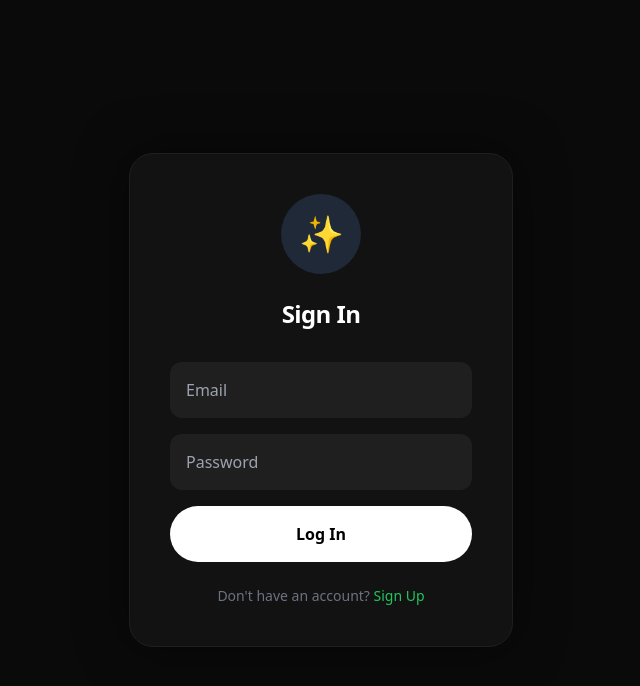
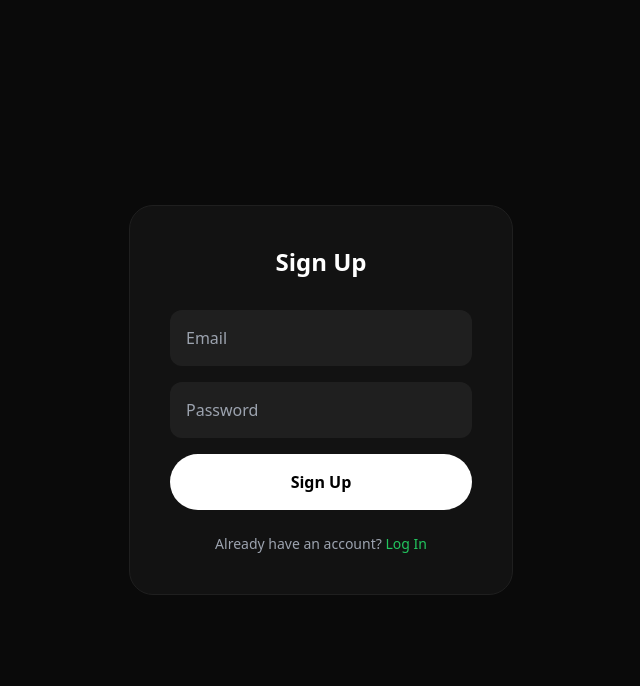
Before and after one commit to thivashthivash19-tech/Spotify, a plain HTML site: page index.html in a window 1280 px wide. Both pictures are taken after a click on the element "Sign Up". Shown: the whole page, without its empty margins (319-959 px from the left). Drawn offline with nearby package versions, Linux system fonts and the light colour scheme.

Commit message:
Update index.html

```diff
--- a/index.html
+++ b/index.html
@@ -2,42 +2,29 @@
 <html lang="en">
 <head>
     <meta charset="UTF-8">
-    <title>Login | John Music</title>
+    <title>Login / Sign Up | John Music</title>
     <script src="https://cdn.tailwindcss.com"></script>
-    <style>
-        @keyframes fadeIn { from { opacity: 0; transform: translateY(20px); } to { opacity: 1; transform: translateY(0); } }
-        .animate-entry { animation: fadeIn 0.8s ease-out forwards; }
-    </style>
 </head>
 <body class="bg-[#0A0A0A] text-white flex items-center justify-center h-screen">
 
-    <!-- Login Container -->
-    <div class="bg-[#121212] p-10 rounded-3xl shadow-[0_0_50px_rgba(0,0,0,0.5)] w-full max-w-sm border border-[#1f1f1f] animate-entry">
+    <div class="bg-[#121212] p-10 rounded-3xl w-full max-w-sm border border-[#1f1f1f]">
+        <h1 id="title" class="text-2xl font-bold text-center mb-8">Sign In</h1>
 
-        <!-- Placeholder for your Image -->
-        <div class="w-20 h-20 bg-gray-800 rounded-full mx-auto mb-6 flex items-center justify-center text-4xl">
-            ✨
+        <div class="space-y-4">
+            <input type="email" id="email" placeholder="Email" class="w-full p-4 bg-[#1f1f1f] rounded-xl focus:outline-none focus:ring-2 focus:ring-green-500">
+            <input type="password" id="password" placeholder="Password" class="w-full p-4 bg-[#1f1f1f] rounded-xl focus:outline-none focus:ring-2 focus:ring-green-500">
+            <button id="auth-btn" class="w-full bg-white text-black font-bold py-4 rounded-full">Sign In</button>
         </div>
 
-        <h1 class="text-2xl font-semibold text-center mb-8 tracking-tight">Sign In</h1>
-
-        <div class="space-y-4">
-            <input type="email" id="email" placeholder="Email" class="w-full p-4 bg-[#1f1f1f] rounded-xl focus:outline-none focus:ring-2 focus:ring-green-500 transition-all">
-            <input type="password" id="password" placeholder="Password" class="w-full p-4 bg-[#1f1f1f] rounded-xl focus:outline-none focus:ring-2 focus:ring-green-500 transition-all">
-
-            <button id="login-btn" class="w-full bg-white text-black font-bold py-4 rounded-full hover:scale-105 transition-transform duration-300">
-                Log In
-            </button>
-        </div>
-
-        <p class="mt-6 text-center text-gray-500 text-sm">
-            Don't have an account? <span class="text-green-500 cursor-pointer hover:underline">Sign Up</span>
+        <p class="mt-6 text-center text-sm">
+            <span id="toggle-text" class="text-gray-400">Don't have an account?</span>
+            <span id="toggle-btn" class="text-green-500 cursor-pointer hover:underline">Sign Up</span>
         </p>
     </div>
 
     <script type="module">
         import { initializeApp } from "https://www.gstatic.com/firebasejs/12.14.0/firebase-app.js";
-        import { getAuth, signInWithEmailAndPassword } from "https://www.gstatic.com/firebasejs/12.14.0/firebase-auth.js";
+        import { getAuth, signInWithEmailAndPassword, createUserWithEmailAndPassword } from "https://www.gstatic.com/firebasejs/12.14.0/firebase-auth.js";
 
         const firebaseConfig = {
             apiKey: "AIzaSyDT8_4rWDSCs0mC18XpiqBMEc7YAIuJ6Y0",
@@ -51,15 +38,31 @@
         const app = initializeApp(firebaseConfig);
         const auth = getAuth(app);
 
-        document.getElementById('login-btn').addEventListener('click', async () => {
+        let isLogin = true;
+
+        // Toggle UI
+        document.getElementById('toggle-btn').addEventListener('click', () => {
+            isLogin = !isLogin;
+            document.getElementById('title').innerText = isLogin ? "Sign In" : "Sign Up";
+            document.getElementById('auth-btn').innerText = isLogin ? "Sign In" : "Sign Up";
+            document.getElementById('toggle-text').innerText = isLogin ? "Don't have an account?" : "Already have an account?";
+            document.getElementById('toggle-btn').innerText = isLogin ? "Sign Up" : "Log In";
+        });
+
+        // Auth Logic
+        document.getElementById('auth-btn').addEventListener('click', async () => {
             const email = document.getElementById('email').value;
             const password = document.getElementById('password').value;
 
             try {
-                await signInWithEmailAndPassword(auth, email, password);
+                if (isLogin) {
+                    await signInWithEmailAndPassword(auth, email, password);
+                } else {
+                    await createUserWithEmailAndPassword(auth, email, password);
+                }
                 window.location.href = "home.html";
             } catch (err) {
-                alert("Check credentials, John!");
+                alert("Error: " + err.message);
             }
         });
     </script>
```
